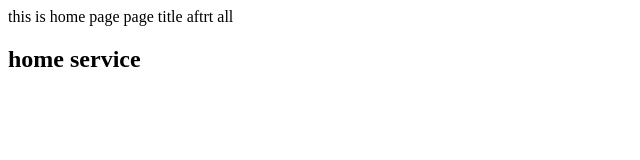
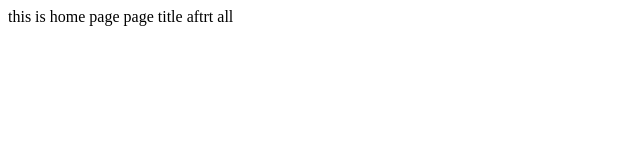
Before and after one commit to mahitha72/service, a plain HTML site: page urban-company/home.html in a window 1280 px wide. Shown: the whole page, without its empty margins (0-640 px from the left). Drawn offline with Linux system fonts and the light colour scheme.

Commit message:
commit 1

```diff
--- a/urban-company/home.html
+++ b/urban-company/home.html
@@ -9,7 +9,6 @@
     this is home page
      page title
      aftrt all
-     <h2>home service</h2>
 
 </body>
 </html>
```
